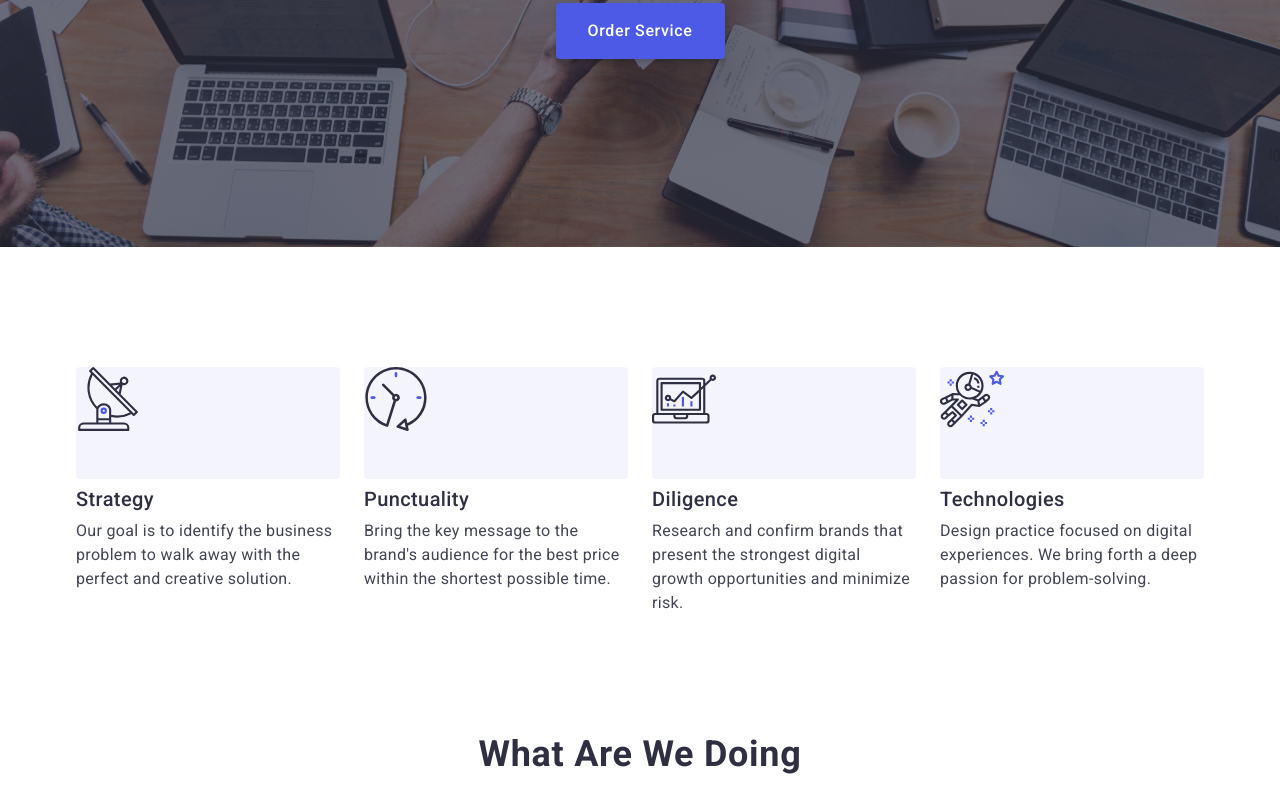
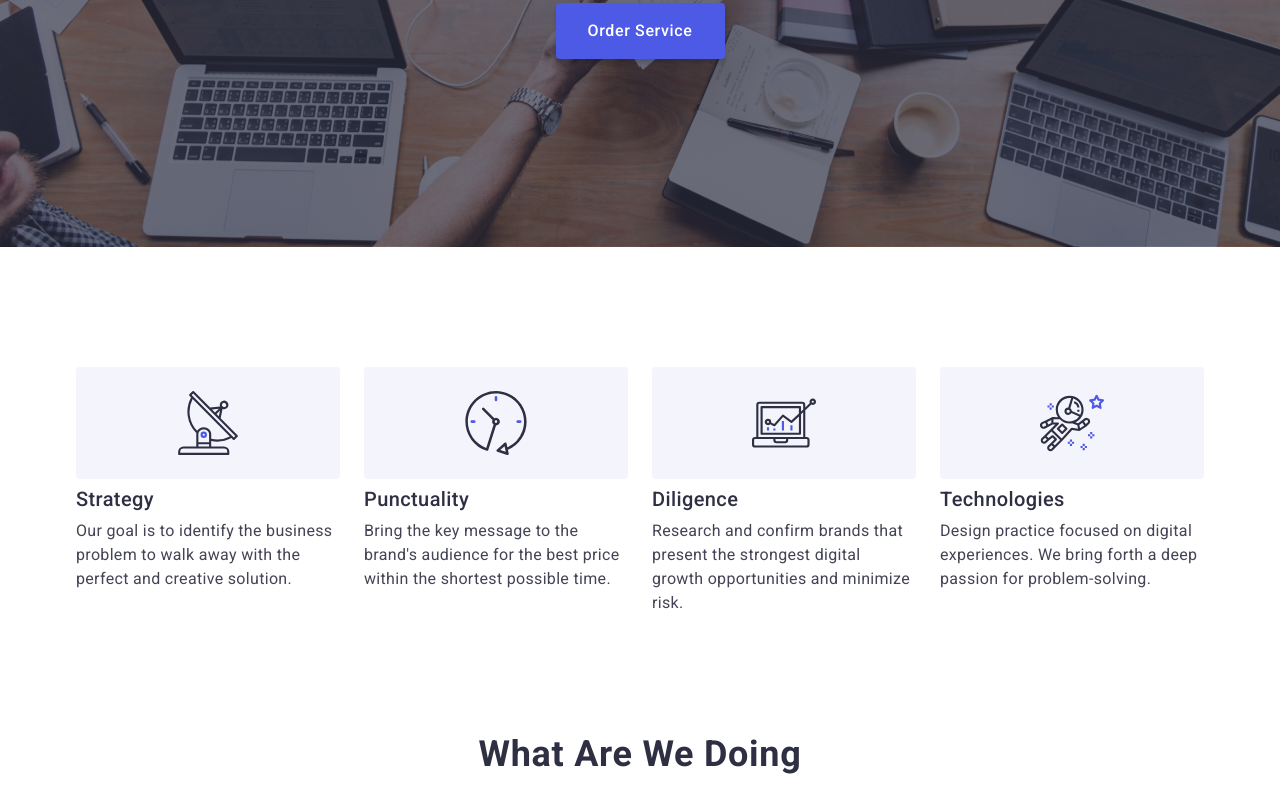
Before and after one commit to YehorGorishnii/goit-markup-hw-04, a plain HTML site: page index.html in a window 1280 px wide. Shown: the part 426-1238 px from the top of the page. Drawn offline with nearby package versions, Linux system fonts and the light colour scheme.

Commit message:
дз 4 правка 4

```diff
--- a/css/stayl.css
+++ b/css/stayl.css
@@ -164,13 +164,10 @@ body {
 }
 
 .digital-box{
-    display: flex;
-    align-items: center;
-    justify-content: center;
+
 }
 
 .digital-element {
-
     display: flex;
     gap: 24px;
 }
@@ -185,6 +182,10 @@ body {
     height: 112px;
     border-radius: 4px;
     margin-bottom: 8px;
+    display: flex;
+    justify-content: center;
+    align-items: center;
+
     /* padding: 24px 100px; */
 }
 
--- a/index.html
+++ b/index.html
@@ -58,7 +58,7 @@
             </div>
         </section>
         <section class="digital-container">
-            <div class="container digital-box">
+            <div class="container ">
                 <h2 class="digital-title visually-hidden"> Our Goals</h2>
                     <ul class="list digital-element">
                         <li class="digital-list">
@@ -106,6 +106,7 @@
                                 problem-solving.</p>
                         </li>
                     </ul>
+
             </div>
         </section>
         <section class="applications-cotainer">
```
Lines whose indentation alone changed are shown as unchanged.
